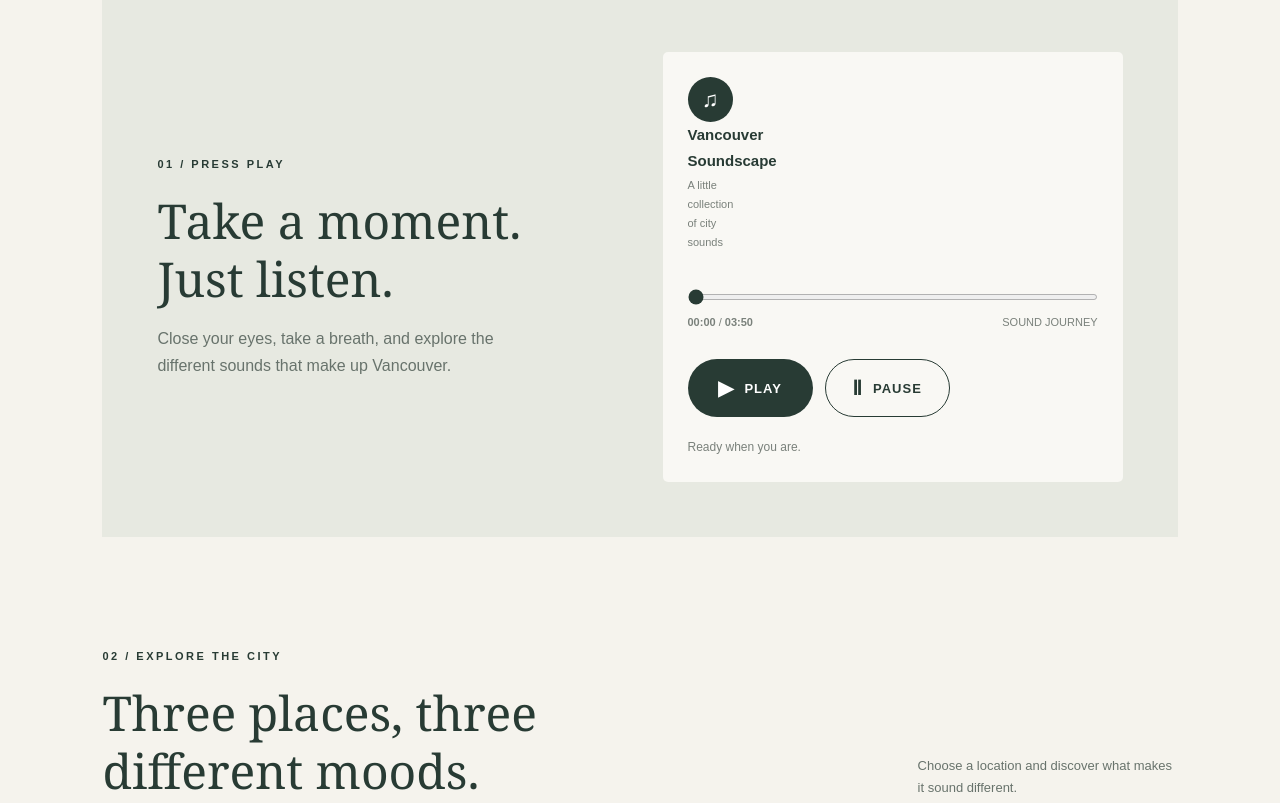
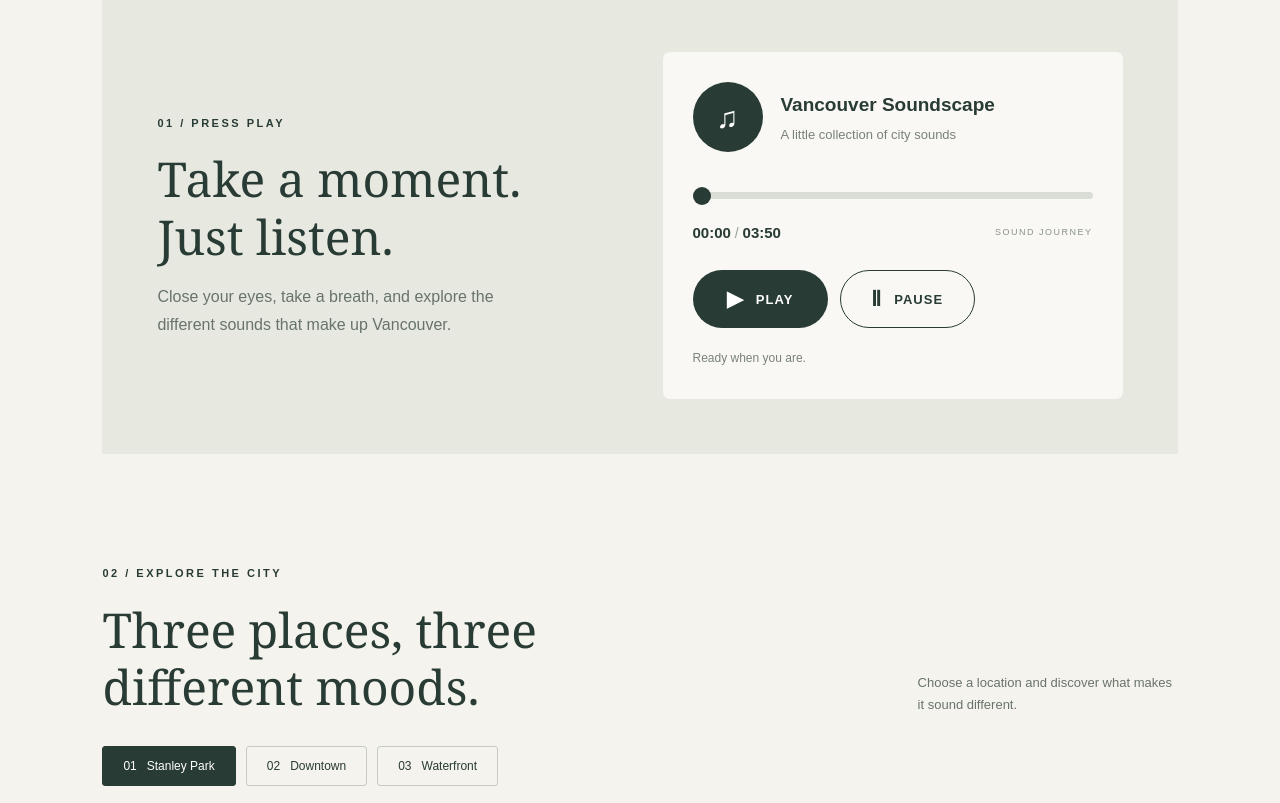
Before and after one commit to cahyakumala/lab5-kumala, a plain HTML site: page index.html in a window 1280 px wide. Shown: the part 1176-1979 px from the top of the page. Drawn offline with Linux system fonts and the light colour scheme; grey boxes are pictures that could not be loaded.

Commit message:
Refactor audio player styles and layout
Updated styles for audio player, buttons, and layout adjustments.

```diff
--- a/style.css
+++ b/style.css
@@ -1,3 +1,5 @@
+
+/* GENERAL SETTINGS */
 
 * {
     margin: 0;
@@ -20,6 +22,7 @@ button {
     font-family: Arial, sans-serif;
     cursor: pointer;
 }
+
 
 
 /* HERO SECTION */
@@ -174,22 +177,30 @@ h2 {
 }
 
 
+
 /* AUDIO PLAYER */
 
 .audio-player {
     background: #f9f8f4;
-    padding: 25px;
-    border-radius: 5px;
+    padding: 30px;
+    border-radius: 7px;
 
-    display: grid;
-    grid-template-columns: 45px 1fr;
-    gap: 15px;
+    display: flex;
+    flex-direction: column;
+    gap: 20px;
+}
+
+.audio-header {
+    display: flex;
     align-items: center;
+    gap: 18px;
 }
 
 .audio-icon {
-    width: 45px;
-    height: 45px;
+    width: 70px;
+    height: 70px;
+    flex-shrink: 0;
+
     background: #283b34;
     color: white;
 
@@ -197,69 +208,135 @@ h2 {
     justify-content: center;
     align-items: center;
 
-    font-size: 22px;
+    font-size: 30px;
     border-radius: 50%;
 }
 
 .audio-details h3 {
-    font-size: 15px;
+    font-size: 19px;
     margin-bottom: 3px;
 }
 
 .audio-details p {
     color: #7a817b;
-    font-size: 11px;
+    font-size: 13px;
 }
+
 
 
 /* AUDIO TIMELINE */
 
 .audio-timeline {
-    grid-column: 1 / 3;
     width: 100%;
-    margin-top: 15px;
+    margin-top: 8px;
 }
 
 #audioProgress {
+    appearance: none;
+    -webkit-appearance: none;
+
     width: 100%;
-    height: 6px;
+    height: 7px;
+
+    border-radius: 10px;
+    background: #d9ddd6;
+
     cursor: pointer;
-    accent-color: #283b34;
+    outline: none;
 }
+
+/* Progress bar track */
+
+#audioProgress::-webkit-slider-thumb {
+    appearance: none;
+    -webkit-appearance: none;
+
+    width: 18px;
+    height: 18px;
+
+    border-radius: 50%;
+    background: #283b34;
+
+    border: none;
+    cursor: grab;
+}
+
+#audioProgress::-moz-range-thumb {
+    width: 18px;
+    height: 18px;
+
+    border-radius: 50%;
+    background: #283b34;
+
+    border: none;
+    cursor: grab;
+}
+
+#audioProgress:active::-webkit-slider-thumb {
+    cursor: grabbing;
+    transform: scale(1.15);
+}
+
+#audioProgress:focus {
+    outline: 2px solid #d9a879;
+    outline-offset: 5px;
+}
+
+
+
+/* AUDIO TIME DISPLAY */
 
 .audio-time {
     display: flex;
     justify-content: space-between;
-    font-size: 11px;
-    color: #7a817b;
-    margin-top: 5px;
+    align-items: center;
+
+    margin-top: 12px;
+
+    font-size: 14px;
+    color: #283b34;
+
     font-variant-numeric: tabular-nums;
 }
+
+.audio-time strong {
+    font-size: 15px;
+    font-weight: bold;
+}
+
+.time-separator {
+    color: #9a9f98;
+}
+
+.time-label {
+    font-size: 9px;
+    letter-spacing: 1.5px;
+    color: #8a928b;
+}
+
 
 
 /* AUDIO BUTTONS */
 
 .audio-controls {
-    grid-column: 1 / 3;
     display: flex;
+    flex-wrap: wrap;
     gap: 12px;
-    margin-top: 12px;
+    margin-top: 5px;
 }
 
 .audio-controls button {
-    min-width: 125px;
+    min-width: 135px;
     height: 58px;
-    padding: 0 18px;
+    padding: 0 22px;
 
     border: none;
     border-radius: 40px;
-    background: #283b34;
-    color: white;
 
     display: flex;
     align-items: center;
     justify-content: center;
-    gap: 10px;
+    gap: 12px;
 
     font-size: 13px;
     font-weight: bold;
@@ -268,37 +345,41 @@ h2 {
     transition: 0.25s;
 }
 
-.audio-controls button span:first-child {
-    font-size: 20px;
+.audio-controls button span {
+    font-size: 21px;
 }
 
-.audio-controls button:hover {
+.play-button {
+    background: #283b34;
+    color: white;
+}
+
+.play-button:hover {
     background: #d9a879;
     transform: translateY(-2px);
 }
 
-#pauseButton {
+.pause-button {
     background: transparent;
     color: #283b34;
-    border: 1px solid #283b34;
+    border: 1px solid #283b34 !important;
 }
 
-#pauseButton:hover {
+.pause-button:hover {
     background: #d9a879;
     color: white;
-    border-color: #d9a879;
+    border-color: #d9a879 !important;
+}
+
+.audio-controls button:focus {
+    outline: 2px solid #d9a879;
+    outline-offset: 4px;
 }
 
 #audioStatus {
-    grid-column: 1 / 3;
     color: #7a817b;
     font-size: 12px;
-    margin-top: 5px;
-}
-
-#audioProgress:focus {
-    outline: 2px solid #d9a879;
-    outline-offset: 4px;
+    min-height: 20px;
 }
 
 
@@ -328,6 +409,7 @@ h2 {
 }
 
 
+
 /* LOCATION BUTTONS */
 
 .location-buttons {
@@ -340,10 +422,13 @@ h2 {
 .location-button {
     background: transparent;
     color: #283b34;
+
     border: 1px solid #c5cbc3;
     padding: 12px 20px;
+
     border-radius: 3px;
     font-size: 12px;
+
     transition: 0.2s;
 }
 
@@ -381,6 +466,7 @@ h2 {
     width: 100%;
     height: 100%;
     min-height: 400px;
+
     object-fit: cover;
     display: block;
 }
@@ -423,8 +509,10 @@ h2 {
 .explore-note {
     text-align: right;
     color: #8a928b;
+
     font-family: Georgia, serif;
     font-style: italic;
+
     font-size: 14px;
     margin-top: 18px;
 }
@@ -436,8 +524,10 @@ h2 {
 .closing {
     background: #283b34;
     color: white;
+
     text-align: center;
     padding: 85px 12%;
+
     margin-bottom: 90px;
 }
 
@@ -519,6 +609,20 @@ footer {
         margin-bottom: 75px;
     }
 
+    .audio-player {
+        padding: 23px 18px;
+    }
+
+    .audio-icon {
+        width: 55px;
+        height: 55px;
+        font-size: 24px;
+    }
+
+    .audio-details h3 {
+        font-size: 16px;
+    }
+
     .audio-controls {
         flex-wrap: wrap;
     }
@@ -526,6 +630,11 @@ footer {
     .audio-controls button {
         flex: 1;
         min-width: 110px;
+        padding: 0 12px;
+    }
+
+    .time-label {
+        font-size: 8px;
     }
 
     .section-heading {
```
